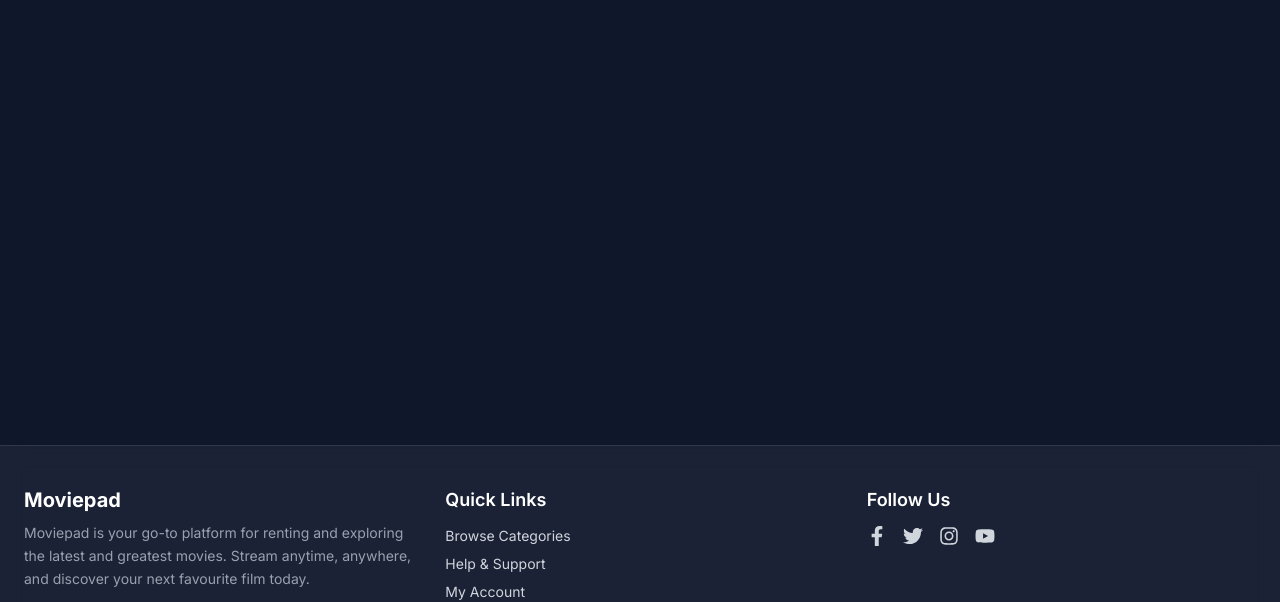
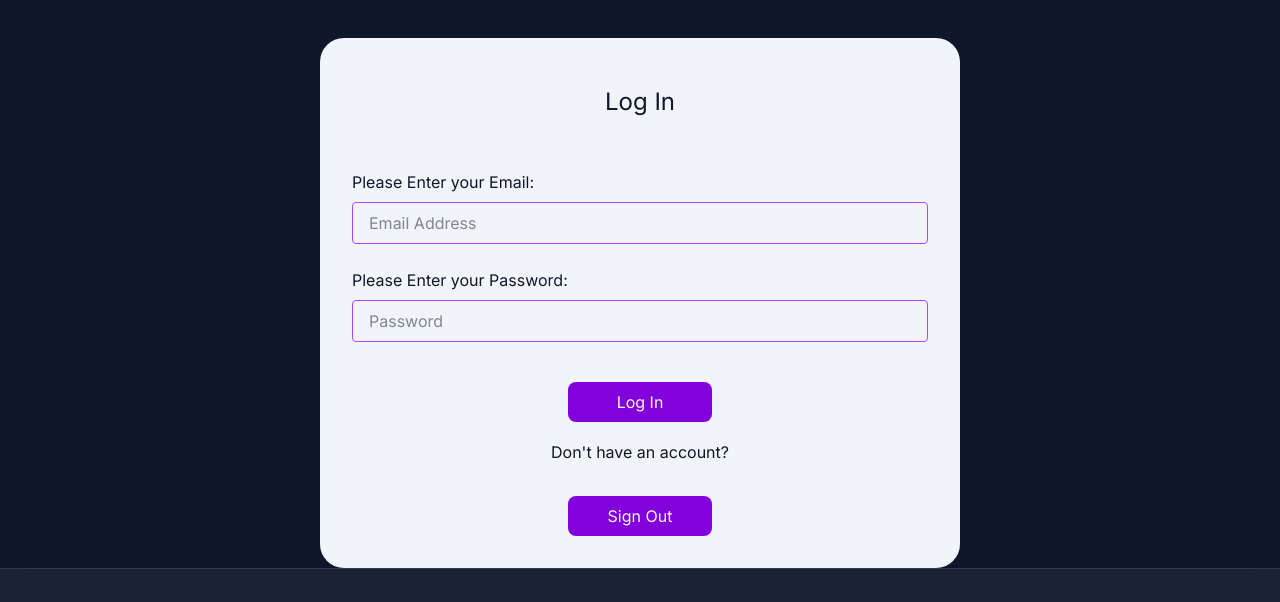
Before and after one commit to Kaialogen/Movie-Pad, a React (Vite) app in the folder Frontend/: page /checkout in a window 1280 px wide. Shown: the part 130-732 px from the top of the page. Built offline with nearby package versions, Linux system fonts and the light colour scheme; no server answers.

Commit message:
feat: Enhance LoginForm with route prop and add sign-out functionality

```diff
--- a/Frontend/src/components/LoginForm/LoginForm.tsx
+++ b/Frontend/src/components/LoginForm/LoginForm.tsx
@@ -1,7 +1,7 @@
 import { Link, useNavigate } from 'react-router';
 import { useState } from 'react';
 
-export default function LoginForm() {
+export default function LoginForm({ Route }: { Route: string }) {
   const navigate = useNavigate();
   const [email, setEmail] = useState('');
   const [password, setPassword] = useState('');
@@ -29,7 +29,7 @@ export default function LoginForm() {
 
       if (response.ok) {
         alert('Login successful! Redirecting...');
-        navigate('/'); // Redirect to Homepage
+        navigate(Route);
       } else {
         alert(data.message || 'Login failed.');
       }
@@ -38,11 +38,27 @@ export default function LoginForm() {
       alert('Something went wrong. Please try again.');
     }
   }
+
+  const signOut = async () => {
+    try {
+      const response = await fetch('http://localhost:3000/api/logout', {
+        method: 'POST',
+        credentials: 'include',
+      });
+
+      if (response.ok) {
+        alert('Logged out successfully.');
+        navigate('/login');
+      } else {
+        alert('Logout failed.');
+      }
+    } catch (error) {
+      console.error('Error during logout:', error);
+      alert('Something went wrong. Please try again.');
+    }
+  };
+
   return (
-    <article className='w-auto m-auto p-12'>
-      <h1 className='text-center text-4xl font-bold mb-12 pb-5 pt-10 text-slate-50'>
-        Welcome To Endless Entertainment
-      </h1>
     <div className='bg-slate-100 w-1/2 mx-auto p-8 rounded-3xl space-y-8'>
       <h2 className='text-center text-2xl pb-5 pt-4 text-slate-900'>Log In</h2>
       <form onSubmit={handleSubmit} className='space-y-6'>
@@ -78,7 +94,7 @@ export default function LoginForm() {
         <div className='pt-2 space-y-2'>
           <button
             type='submit'
-              className='bg-purple-700 text-slate-50 font-inter rounded-[8px] px-4 py-2 hover:bg-purple-500 w-1/4 mt-2 justify-center mx-auto block'
+            className='bg-purple-700 text-slate-50 font-inter rounded-[8px] px-4 py-2 hover:bg-purple-500 w-1/4 mt-2 justify-center mx-auto block cursor-pointer'
           >
             Log In
           </button>
@@ -90,7 +106,12 @@ export default function LoginForm() {
           </Link>
         </div>
       </form>
+      <button
+        className='bg-purple-700 text-slate-50 font-inter rounded-[8px] px-4 py-2 hover:bg-purple-500 w-1/4 mt-2 justify-center mx-auto block cursor-pointer'
+        onClick={signOut}
+      >
+        Sign Out
+      </button>
     </div>
-    </article>
   );
 }
--- a/Frontend/src/pages/CheckoutPage.tsx
+++ b/Frontend/src/pages/CheckoutPage.tsx
@@ -1,9 +1,13 @@
+import { useState, useEffect } from 'react';
+import { useLocation } from 'react-router';
+
 import BasketWidget from '../components/BasketWidget/BasketWidget.tsx';
 import CheckoutForm from '../components/CheckoutForm/CheckoutForm.tsx';
-import { useState, useEffect } from 'react';
+import LoginForm from '../components/LoginForm/LoginForm.tsx';
 
 export default function CheckoutPage() {
   const [loggedIn, setLoggedIn] = useState(false);
+  const location = useLocation();
 
   useEffect(() => {
     const checkLoginStatus = async () => {
@@ -19,7 +23,7 @@ export default function CheckoutPage() {
       }
     };
     checkLoginStatus();
-  }, []);
+  }, [location]);
   return loggedIn ? (
     <main className='flex-grow pt-20'>
       <h1 className='text-center text-4xl font-bold mb-12 text-slate-50'>Checkout</h1>
@@ -36,6 +40,7 @@ export default function CheckoutPage() {
   ) : (
     <main className='flex-grow pt-20'>
       <h1 className='text-center text-4xl font-bold mb-12 text-slate-50'>Please log in to proceed to checkout.</h1>
+      <LoginForm Route={'/checkout'} />
     </main>
   );
 }
--- a/Frontend/src/pages/LoginPage.tsx
+++ b/Frontend/src/pages/LoginPage.tsx
@@ -3,7 +3,12 @@ import LoginForm from '../components/LoginForm/LoginForm.tsx';
 export default function LoginPage() {
   return (
     <main className='flex-grow pt-16'>
-      <LoginForm />
+      <article className='w-auto m-auto p-12'>
+        <h1 className='text-center text-4xl font-bold mb-12 pb-5 pt-10 text-slate-50'>
+          Welcome To Endless Entertainment
+        </h1>
+        <LoginForm Route={'/'} />
+      </article>
     </main>
   );
 }
```
Also changed, not shown: 2 other files (tests, documents, lock files or other folders). Lines whose indentation alone changed are shown as unchanged.
